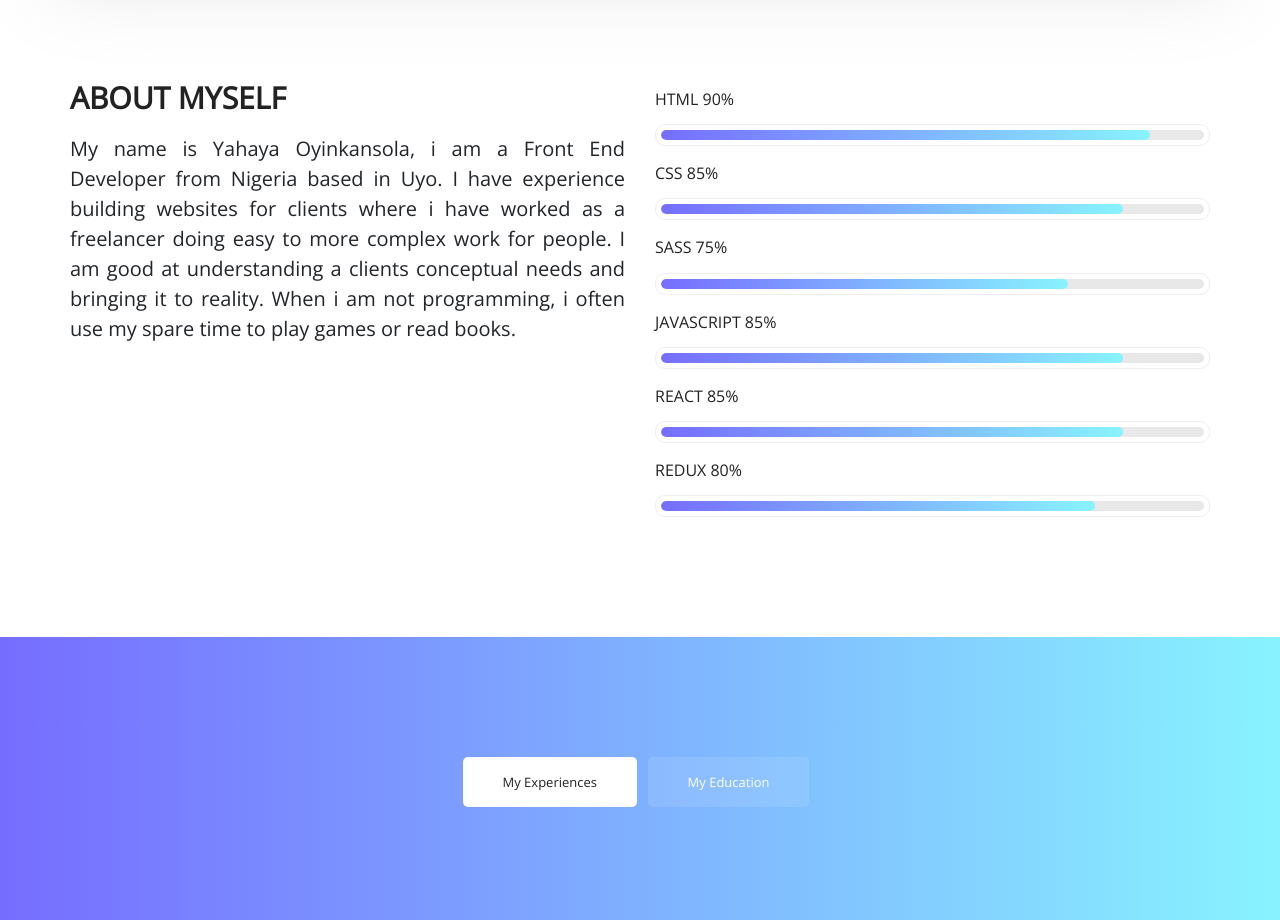
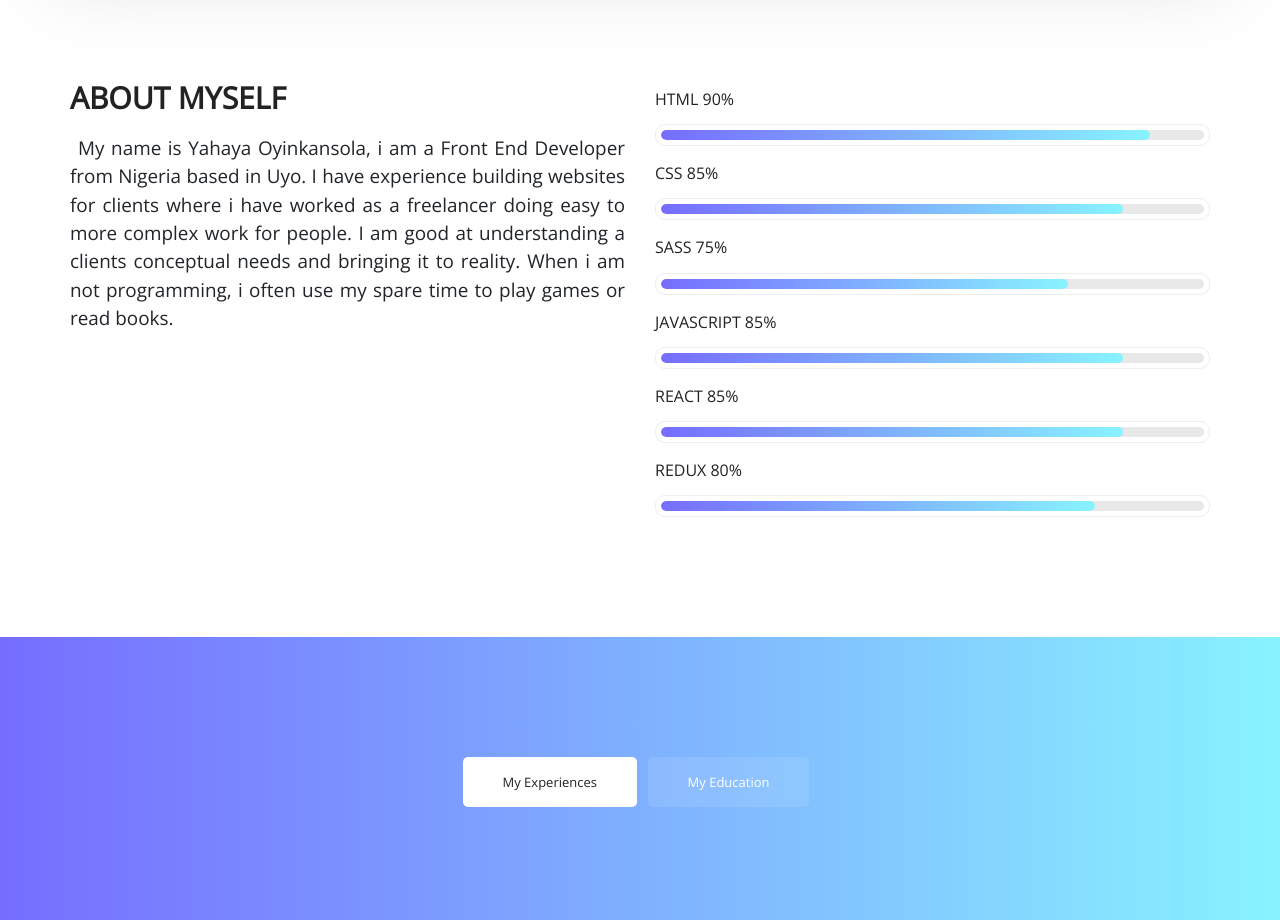
Before and after one commit to Kansoldev/Resume, a plain HTML site: page index.html in a window 1280 px wide. Shown: the part 800-1720 px from the top of the page. Drawn offline with nearby package versions, Linux system fonts and the light colour scheme.

Commit message:
stylesheet

```diff
--- a/dist/css/style.css
+++ b/dist/css/style.css
@@ -404,8 +404,9 @@ button {
 }
 .welcome_area p {
   margin-bottom: 40px;
-  font-size: 2rem;
+  font-size: 1.89rem;
   text-align: justify;
+  text-indent: 8px;
 }
 .welcome_area .tools_expert {
   padding-top: 10px;
```
